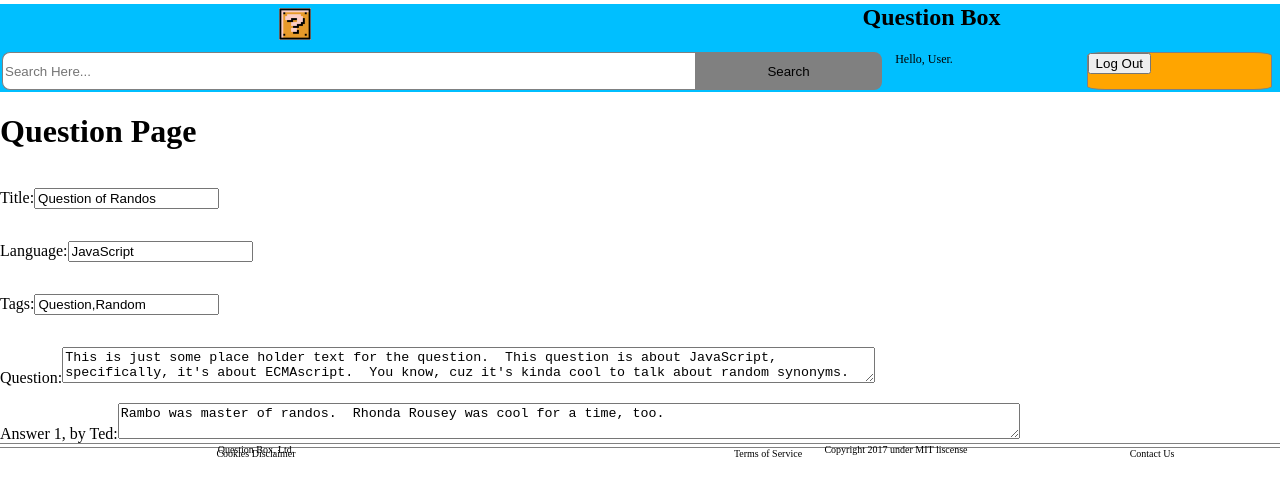
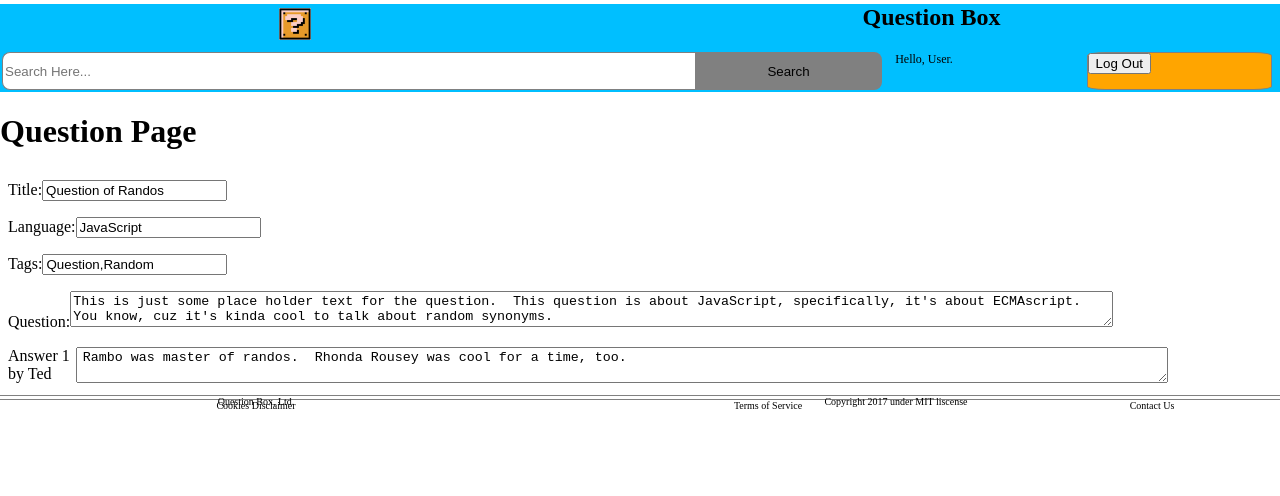
Before and after one commit to TIY-Durham-Question-Box/question-box-frontend, a React (Create React App) app: page /viewquestion in a window 1280 px wide. Shown: the top 496 px of the page. Built offline with nearby package versions, Linux system fonts and the light colour scheme.

Commit message:
Styles QuestionPage

```diff
--- a/src/components/questionpage-components/answers.js
+++ b/src/components/questionpage-components/answers.js
@@ -6,11 +6,12 @@ export default class Answers extends Component {
   render() {
     console.log(this.props.data);
     return (
-      <div>
-        <div>
+      <div className="answer-component">
+        <div className="answer-attribution">
+          <div>Answer {this.props.data[0].answerId}</div>
+          <div>by {this.props.data[0].user}</div>
         </div>
-        <div>
-          Answer {this.props.data[0].answerId}, by {this.props.data[0].user}:
+        <div className="answer-body">
           <textarea readOnly value={this.props.data[0].answer}/>
         </div>
       </div>
--- a/src/styles/question-page.css
+++ b/src/styles/question-page.css
@@ -1,3 +1,7 @@
+.questionpage-component > p{
+  padding:6px;
+  margin:2px;
+}
 .questionpage-component{
   display: flex;
   flex-direction: column;
@@ -5,6 +9,20 @@
 .active-question-textarea{
   width: 90%;
 }
-textarea{
-  width:70%;
+.active-question-textarea > textarea{
+  width:90%;
 }
+.answer-component{
+  display:flex;
+  flex-direction: row;
+  padding: 6px;
+  margin: 2px;
+}
+.answer-body{
+  flex-grow: 1;
+}
+.answer-body > textarea{
+  width:90%;
+  margin-left: 6px;
+  padding-left: 6px;
+}
```
